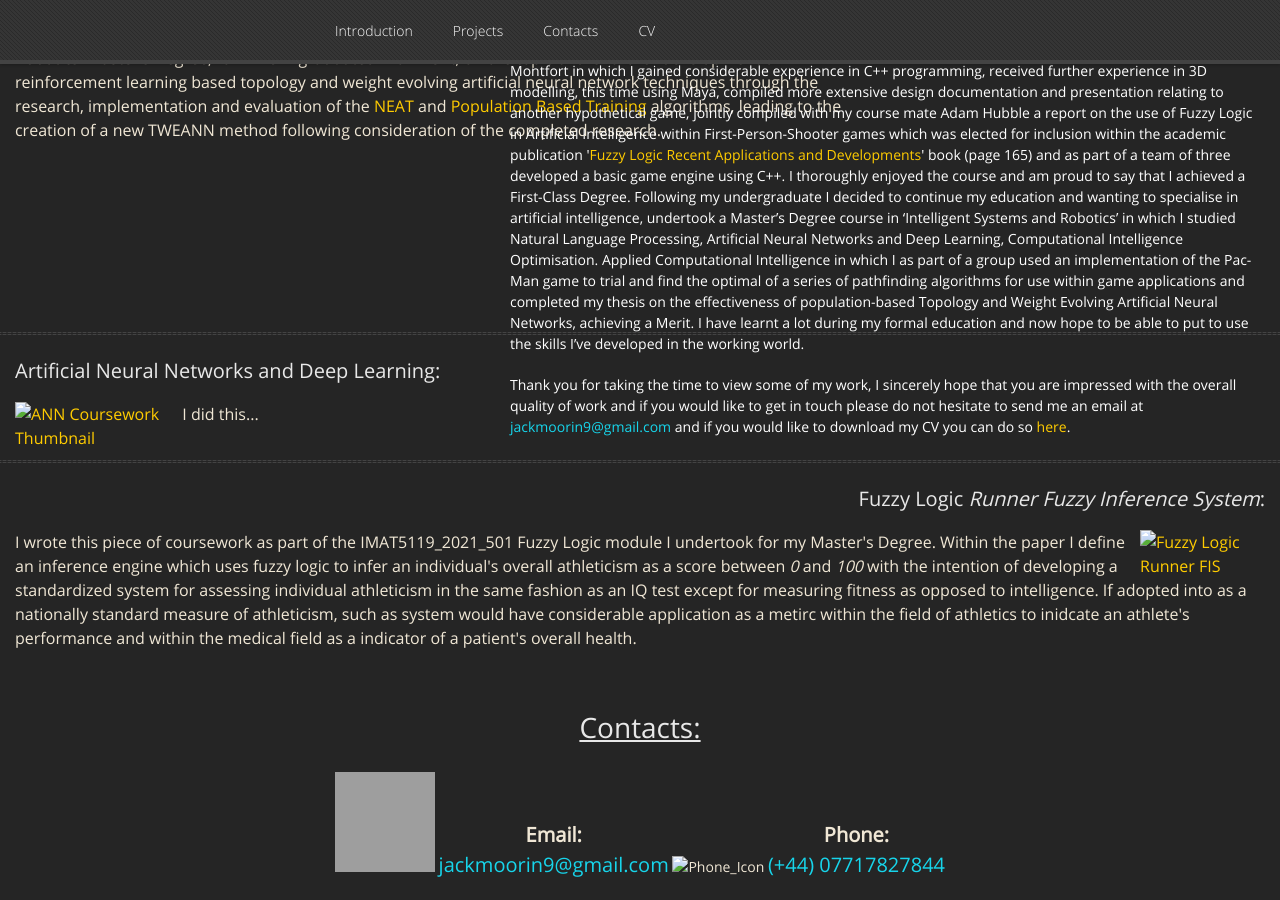
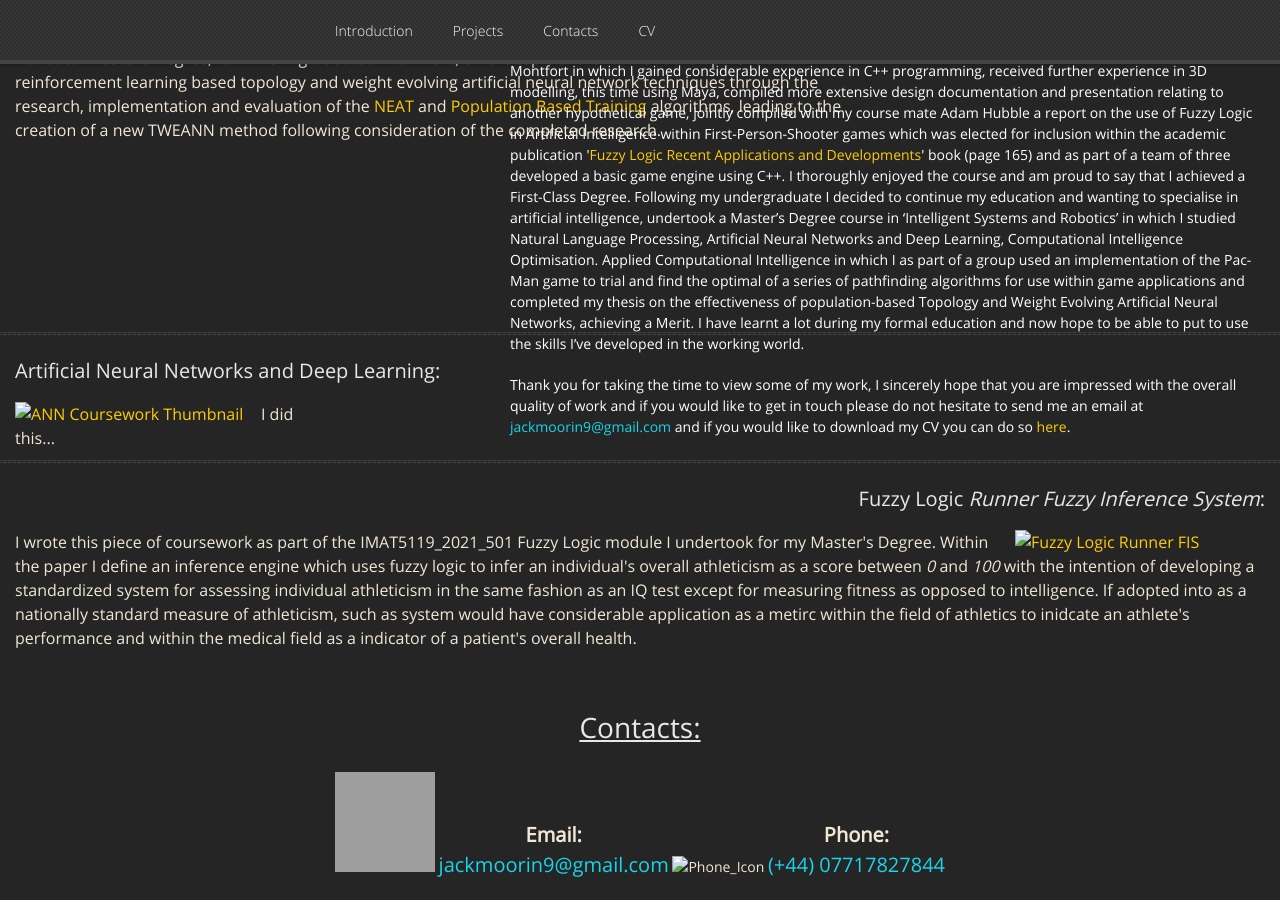
Before and after one commit to GamesProgrammingGrad2021/GamesProgrammingGrad2021.github.io, a Jekyll site: the page built from pages-themes-midnight-master/CODE_OF_CONDUCT.md, in a window 1280 px wide and 900 px high, scrolled down 705 px. Built offline with Jekyll 4.4.1, drawn with Linux system fonts in a browser that asks for light colours; nearby versions of some CDN libraries; our own code applies the rules of GitHub Pages for plain Markdown files; grey boxes are pictures that could not be loaded.

Commit message:
Update default.html

```diff
--- a/_layouts/default.html
+++ b/_layouts/default.html
@@ -152,7 +152,7 @@
 			<h2 style="padding-top:5px; padding-left: 15px; padding-bottom: 10px; text-align: left; font-size: 20px;">Artificial Neural Networks and Deep Learning:</h2>
 			<div style="display: flex; align-items: center; width: 100% - 25px; margin-bottom: 10px; padding-left: 15px;">
 				<div style="padding-left: 0px; font-size: 16px; text-align: left; display: block; vertical-align: middle;">
-				<a href="https://drive.google.com/file/d/1X-fP9Mrm-ccgKDmvOfAfwK8EcRm2s_mT/view?usp=sharing"><img src="ANN Coursework Thumbnail.png" alt="ANN Coursework Thumbnail" style="height: 50%; width: 50%; vertical-align: middle; float: left; padding-right: 10px;"></a>
+				<a href="https://drive.google.com/file/d/1X-fP9Mrm-ccgKDmvOfAfwK8EcRm2s_mT/view?usp=sharing"><img src="ANN Coursework Thumbnail.png" alt="ANN Coursework Thumbnail" style="height: 75%; width: 75%; vertical-align: middle; float: left; padding-right: 10px;"></a>
 				I did this...
 				</div>
 			</div>
@@ -162,13 +162,13 @@
 			<h2 style="padding-top:5px; padding-right: 15px; padding-bottom: 10px; text-align: right; font-size: 20px;">Fuzzy Logic <i>Runner Fuzzy Inference System</i>:</h2>
 			<div style="display: flex; align-items: center; width: 100% - 40px; margin-bottom: 10px; padding-right: 15px;">
 				<div style="padding-right: 0px; padding-left: 15px; font-size: 16px; text-align: left; display: block; vertical-align: middle;">
-				<a href="FL Assignment 1 Report.docx"><img src="Runner FIS Thumbnail.png" alt="Fuzzy Logic Runner FIS" style="height: 10%; width: 10%; vertical-align: middle; float: right; padding-right: 0px; padding-left: 10px;"></a>
+				<a href="FL Assignment 1 Report.docx"><img src="Runner FIS Thumbnail.png" alt="Fuzzy Logic Runner FIS" style="height: 20%; width: 20%; vertical-align: middle; float: right; padding-right: 0px; padding-left: 10px;"></a>
 				I wrote this piece of coursework as part of the IMAT5119_2021_501 Fuzzy Logic module I undertook for my Master's Degree.
 				Within the paper I define an inference engine which uses fuzzy logic to infer an individual's overall athleticism as a score
 				between <i>0</i> and <i>100</i> with the intention of developing a standardized system for assessing individual athleticism
 				in the same fashion as an IQ test except for measuring fitness as opposed to intelligence. If adopted into as a nationally
 				standard measure of athleticism, such as system would have considerable application as a metirc within the field of athletics
-				to inidcate an athlete's performance and within the medical field as a indicator of a patient's overall health.
+				to inidcate an athlete's performance and within the medical field as a indicator of a patient's overall health.<br>
 				</div>
 			</div>
 		</div>
```
